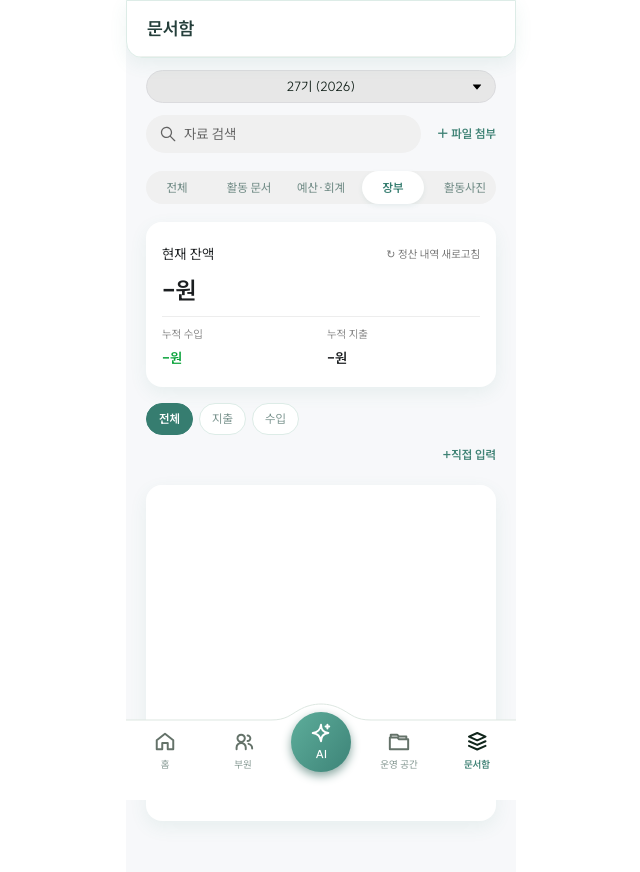
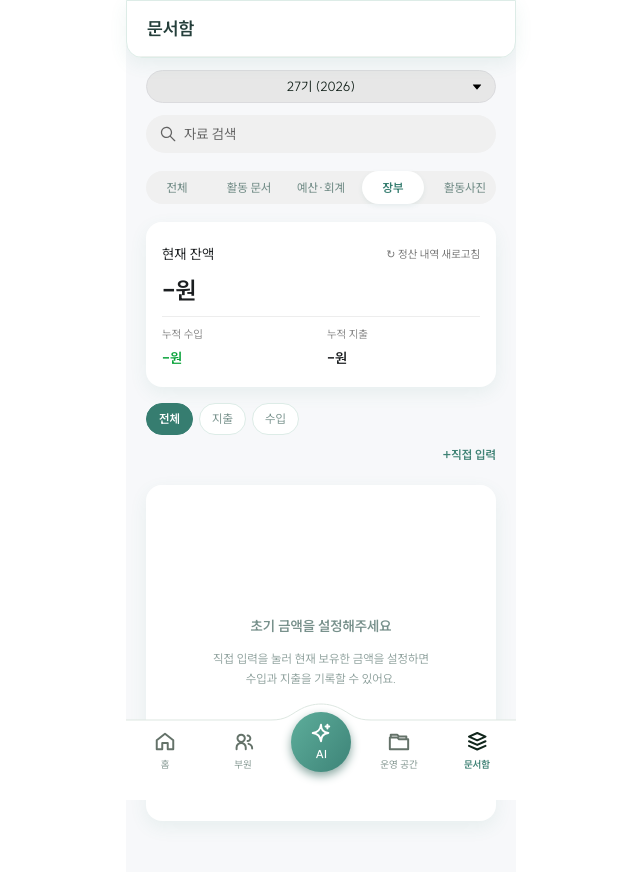
Before and after one commit to moimzang-line4/frontend, a React (Vite) app in the folder frontend/: page /files in a window 1280 px wide. Both pictures are taken after a click on the button "장부". Shown: the top 872 px of the page, without its empty margins (319-959 px from the left). Built offline with nearby package versions, Linux system fonts and the light colour scheme.

Commit message:
fix: 장부 화면 첨부 제거와 초기 금액 안내

```diff
--- a/frontend/src/components/documents/LedgerPanel.tsx
+++ b/frontend/src/components/documents/LedgerPanel.tsx
@@ -1,5 +1,4 @@
-import LedgerRequiredDialog from './LedgerRequiredDialog'
-import LedgerSourceCard from './LedgerSourceCard'
+import { exportLedger } from '../../utils/documents/exportLedger'
 import entryChevron from '../../assets/files/entry-chevron.svg'
 import { useState } from 'react'
 import { useNavigate } from 'react-router'
@@ -14,7 +13,8 @@ export default function LedgerPanel({ scopeId, search }: Props) {
   const navigate = useNavigate()
   const { ledger, loading, error, reload } = useLedger(scopeId)
   const [filter, setFilter] = useState('all')
-  const [missing, setMissing] = useState(false)
+  const [downloading, setDownloading] = useState(false)
+  const [downloadError, setDownloadError] = useState('')
   const totals = ledger ? ledgerTotals(ledger) : null
   const entries =
     ledger?.entries
@@ -27,7 +27,42 @@ export default function LedgerPanel({ scopeId, search }: Props) {
 
   return (
     <S.Panel aria-label="기수 장부">
-      {ledger && <LedgerSourceCard ledger={ledger} />}
+      {ledger && (
+        <S.SourceHeader>
+          <button
+            type="button"
+            onClick={() => navigate('/files/ledger/initial')}
+          >
+            초기 금액 수정
+          </button>
+          <button
+            type="button"
+            disabled={downloading}
+            onClick={async () => {
+              setDownloading(true)
+              setDownloadError('')
+              try {
+                await exportLedger(ledger)
+              } catch {
+                setDownloadError(
+                  '내역을 다운로드하지 못했어요. 다시 시도해주세요.',
+                )
+              } finally {
+                setDownloading(false)
+              }
+            }}
+          >
+            {downloading ? '처리 중…' : '내역 다운로드'}
+          </button>
+          <button
+            type="button"
+            onClick={() => navigate('/files/ledger/delete')}
+          >
+            장부 삭제
+          </button>
+        </S.SourceHeader>
+      )}
+      {downloadError && <ErrorText role="alert">{downloadError}</ErrorText>}
       <S.Balance>
         <S.BalanceHeader>
           <span>현재 잔액</span>
@@ -71,7 +106,7 @@ export default function LedgerPanel({ scopeId, search }: Props) {
         type="button"
         disabled={loading || !!error}
         onClick={() =>
-          ledger ? navigate('/files/ledger/new') : setMissing(true)
+          navigate(ledger ? '/files/ledger/new' : '/files/ledger/initial')
         }
       >
         +직접 입력
@@ -80,6 +115,15 @@ export default function LedgerPanel({ scopeId, search }: Props) {
       <S.Entries>
         {loading ? (
           <Empty role="status">장부를 불러오는 중이에요.</Empty>
+        ) : !ledger && !error ? (
+          <S.InitialEmpty>
+            <strong>초기 금액을 설정해주세요</strong>
+            <p>
+              직접 입력을 눌러 현재 보유한 금액을 설정하면
+              <br />
+              수입과 지출을 기록할 수 있어요.
+            </p>
+          </S.InitialEmpty>
         ) : (
           ledger && (
             <>
@@ -125,11 +169,6 @@ export default function LedgerPanel({ scopeId, search }: Props) {
           )
         )}
       </S.Entries>
-      <LedgerRequiredDialog
-        open={missing && !ledger}
-        onCancel={() => setMissing(false)}
-        onUpload={() => navigate('/files/ledger/upload')}
-      />
     </S.Panel>
   )
 }
--- a/frontend/src/components/files/FileLibrary.tsx
+++ b/frontend/src/components/files/FileLibrary.tsx
@@ -117,20 +117,17 @@ export default function FileLibrary({
             />
           </S.Search>
 
+          {!(documentView && category === '장부') && (
             <S.Attach
               type="button"
               disabled={loading || !!error}
               onClick={() =>
-              navigate(
-                documentView && category === '장부'
-                  ? '/files/ledger/upload'
-                  : `${listPath}/new`,
-                { state: { category } },
-              )
+                navigate(`${listPath}/new`, { state: { category } })
               }
             >
               ＋ 파일 첨부
             </S.Attach>
+          )}
         </S.SearchRow>
 
         <S.Tabs role="group" aria-label="자료 분류">
--- a/frontend/src/styles/documents/Ledger.styles.ts
+++ b/frontend/src/styles/documents/Ledger.styles.ts
@@ -94,6 +94,26 @@ export const Entries = styled.div`
   border-radius: 16px;
   background: white;
   box-shadow: var(--shadow-app-bar);
+`
+
+export const InitialEmpty = styled.div`
+  display: flex;
+  flex-direction: column;
+  justify-content: center;
+  align-items: center;
+  gap: 12px;
+  min-height: 296px;
+  text-align: center;
+  strong {
+    color: #78918c;
+    font-size: 14px;
+    font-weight: 700;
+  }
+  p {
+    color: #91a39f;
+    font-size: 12px;
+    line-height: 20px;
+  }
 `
 
 const entryColumns = css`
```
Lines whose indentation alone changed are shown as unchanged.
